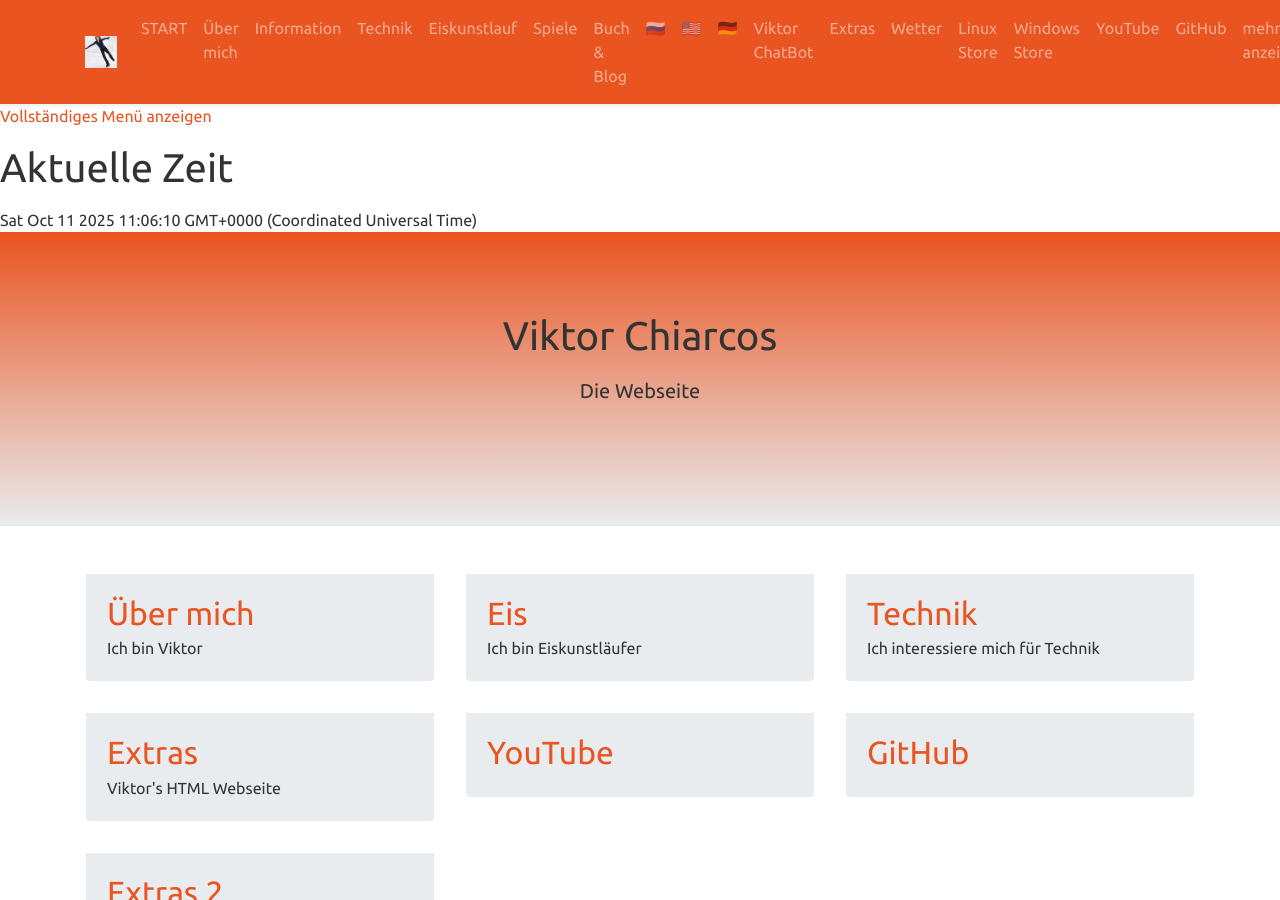
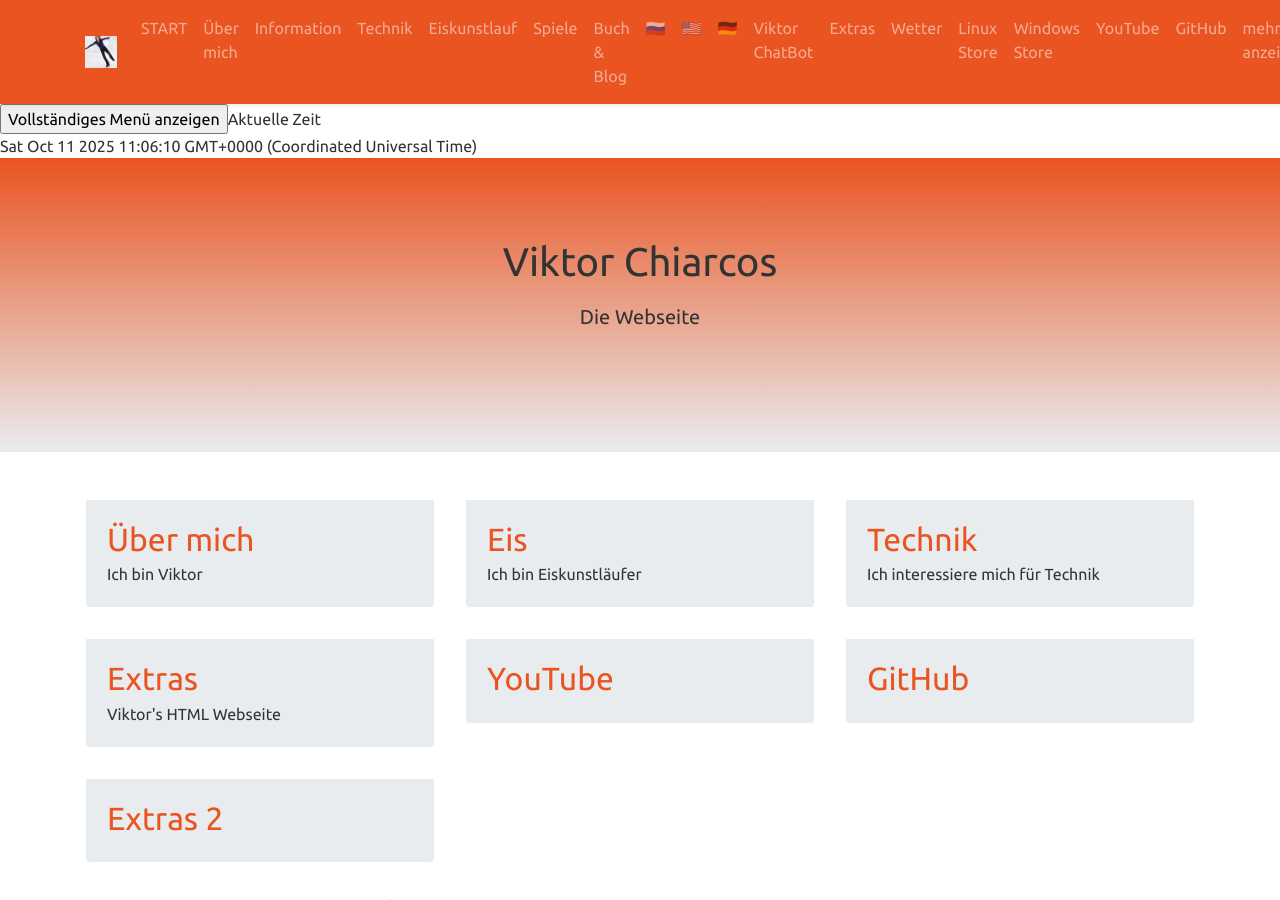
Before and after one commit to viktor-chiarcos/viktor-chiarcos.github.io, a Jekyll site: the page built from index.md, in a window 1280 px wide and 900 px high. Built offline with Jekyll 4.4.1, drawn with Linux system fonts in a browser that asks for light colours; some of the changed lines change nothing that is shown.

Commit message:
Update default.html

```diff
--- a/_layouts/default.html
+++ b/_layouts/default.html
@@ -27,7 +27,7 @@
     {% include header.html %}
     <!-- page content -->
     <main class="page-content" role="main">
-      <a href="/menu">Vollständiges Menü anzeigen</a>
+      <input type="button" value="Vollständiges Menü anzeigen" onclick="location.href = "/menu"
       <h1>Aktuelle Zeit</h1>
 <main>
 		<time aria-current="date" id="zeit"></time>
```
